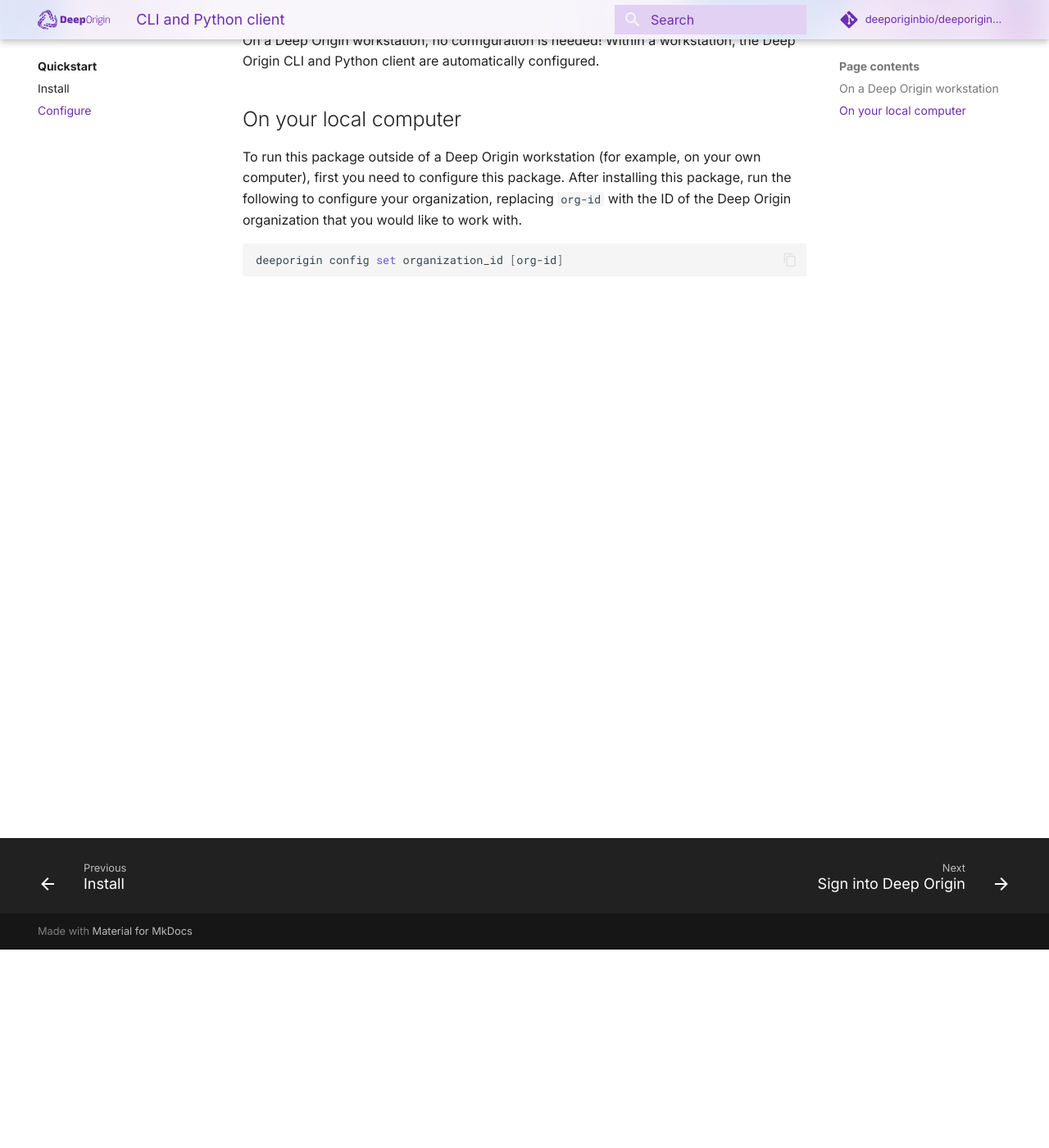
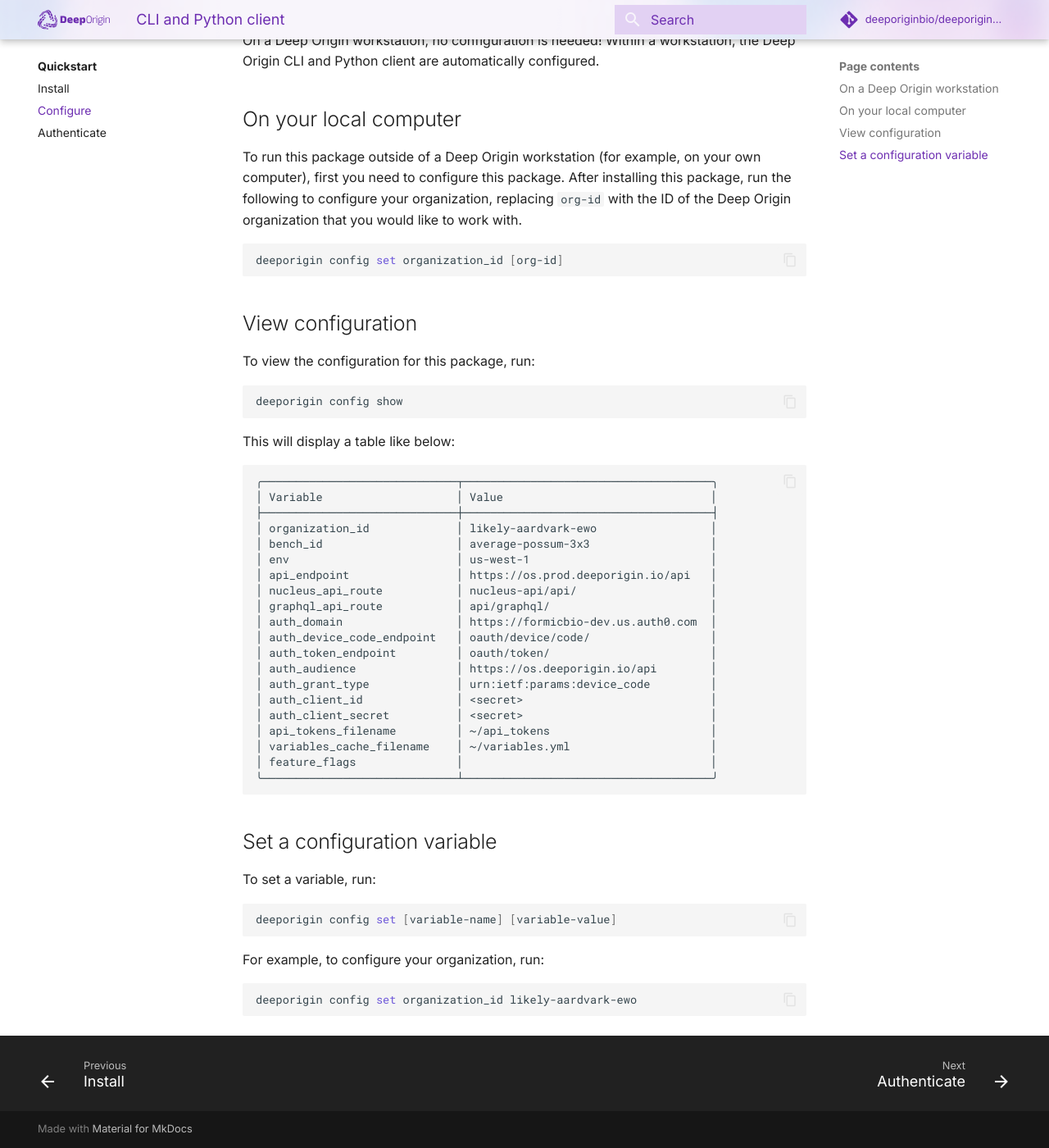
Before and after one commit to deeporiginbio/deeporigin-client, an MkDocs documentation site: the page built from docs/configure.md, in a window 1280 px wide and 1400 px high, scrolled down 242 px. Shown: the whole window at 82% size. Built offline with MkDocs 1.6.1 and Material for MkDocs 9.7.7, drawn with Linux system fonts in a browser that asks for light colours; comment, search, counter and statistics services are not loaded.

````diff
--- a/docs/configure.md
+++ b/docs/configure.md
@@ -11,3 +11,50 @@ To run this package outside of a Deep Origin workstation (for example, on your o
 ```bash
 deeporigin config set organization_id [org-id]
 ```
+
+## View configuration
+
+To view the configuration for this package, run:
+
+```bash
+deeporigin config show
+```
+
+This will display a table like below:
+
+```
+╭─────────────────────────────┬─────────────────────────────────────╮
+│ Variable                    │ Value                               │
+├─────────────────────────────┼─────────────────────────────────────┤
+│ organization_id             │ likely-aardvark-ewo                 │
+│ bench_id                    │ average-possum-3x3                  │
+│ env                         │ us-west-1                           │
+│ api_endpoint                │ https://os.prod.deeporigin.io/api   │
+│ nucleus_api_route           │ nucleus-api/api/                    │
+│ graphql_api_route           │ api/graphql/                        │
+│ auth_domain                 │ https://formicbio-dev.us.auth0.com  │
+│ auth_device_code_endpoint   │ oauth/device/code/                  │
+│ auth_token_endpoint         │ oauth/token/                        │
+│ auth_audience               │ https://os.deeporigin.io/api        │
+│ auth_grant_type             │ urn:ietf:params:device_code         │
+│ auth_client_id              │ <secret>                            │
+│ auth_client_secret          │ <secret>                            │
+│ api_tokens_filename         │ ~/api_tokens                        │
+│ variables_cache_filename    │ ~/variables.yml                     │
+│ feature_flags               │                                     │
+╰─────────────────────────────┴─────────────────────────────────────╯
+```
+
+## Set a configuration variable
+
+To set a variable, run:
+
+```bash
+deeporigin config set [variable-name] [variable-value]
+```
+
+For example, to configure your organization, run:
+
+```bash
+deeporigin config set organization_id likely-aardvark-ewo
+```
--- a/mkdocs.yaml
+++ b/mkdocs.yaml
@@ -25,6 +25,7 @@ theme:
     - navigation.instant.prefetch
     - navigation.instant.preview
     - navigation.instant.progress
+    - navigation.sections
     - navigation.path
     - navigation.tabs
     - navigation.top
@@ -37,24 +38,30 @@ extra_css:
 
 nav:
 - Quickstart:
-  - Overview: index.md
+  - index.md
   - Install: install.md
   - Configure: configure.md
-- How to:
-  - Sign into Deep Origin: how-to/auth.md
-  - Data hub:
+  - Authenticate: how-to/auth.md
+- Data Hub:
+  - data-hub/index.md
+  - How to:
+    - Create objects: how-to/data-hub/create.md
+    - Modify objects: how-to/data-hub/modify.md
+    - Delete objects: how-to/data-hub/delete.md
     - List data: how-to/data-hub/list-data.md
     - View data: how-to/data-hub/view-data.md
     - Upload files: how-to/data-hub/upload-files.md
     - Write data: how-to/data-hub/write-data.md
-  - Install variables and secrets: how-to/variables.md
-  - Get info about your workstation: how-to/workstation-info.md
-  - Configure this package: how-to/config-package.md
-- API reference:
-  - Data hub:
+  - API reference:
     - High-level API: ref/data-hub/high-level-api.md
     - Low-level API: ref/data-hub/low-level-api.md
     - Types and constants: ref/data-hub/types.md
+- Compute Hub:
+  - compute-hub/index.md
+  - How to:
+    - Install variables and secrets: how-to/variables.md
+    - Get info about your workstation: how-to/workstation-info.md
+
 
 
 validation:
````
Also changed, not shown: docs/compute-hub/index.md (added, +3 -0 lines), docs/data-hub/index.md (added, +3 -0 lines), docs/how-to/data-hub/create.md (added, +75 -0 lines), docs/how-to/data-hub/delete.md (added, +29 -0 lines), create.md (added), 3 other files.
